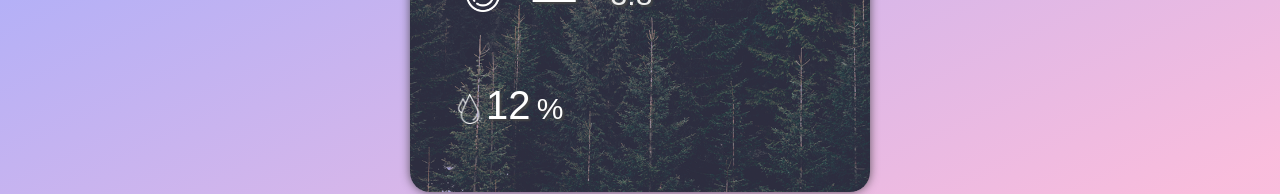
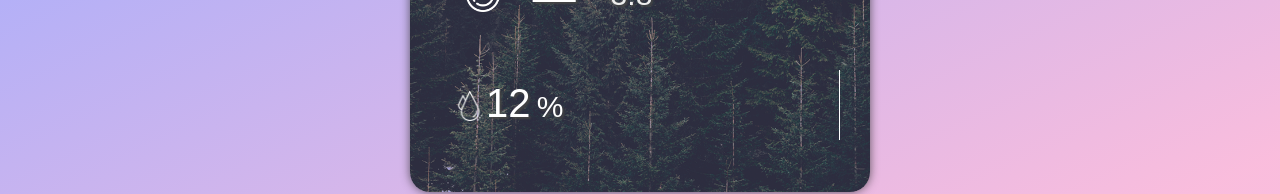
Before and after one commit to Nintiko/vue_weather, a Vue app: page / in a window 1280 px wide. Shown: the part 366-560 px from the top of the page. Built offline with nearby package versions, Linux system fonts and the light colour scheme.

Commit message:
VerticalDivider

```diff
--- /dev/null
+++ b/src/components/VerticalDivider.vue
@@ -0,0 +1,19 @@
+<template>
+  <div class="vertical-divider"></div>
+</template>
+
+<script>
+export default {
+  name: "VerticalDivider",
+};
+</script>
+
+<style>
+.vertical-divider {
+  height: 70px;
+  width: 1px;
+  background-color: #fff;
+  vertical-align: middle;
+  display: table-cell;
+}
+</style>
--- a/src/components/Сontainer.vue
+++ b/src/components/Сontainer.vue
@@ -3,6 +3,7 @@
     <Temperature />
     <FlexBreak />
     <Humidity />
+    <VerticalDivider />
   </div>
 </template>
 
@@ -10,12 +11,15 @@
 import Temperature from "./Temperature.vue";
 import FlexBreak from "./FlexBreak.vue";
 import Humidity from "./Humidity.vue";
+import VerticalDivider from "./VerticalDivider.vue";
+
 export default {
   name: "Container",
   components: {
     Temperature,
     FlexBreak,
     Humidity,
+    VerticalDivider,
   },
 };
 </script>
```
